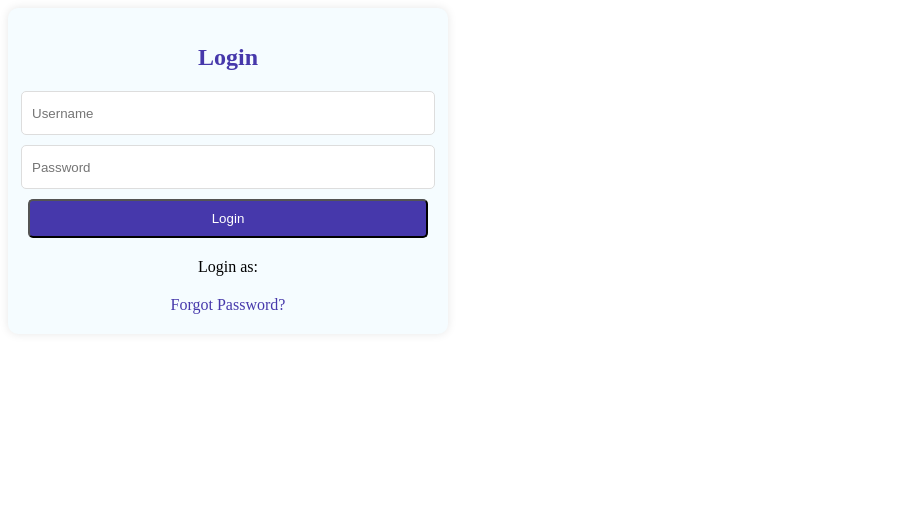
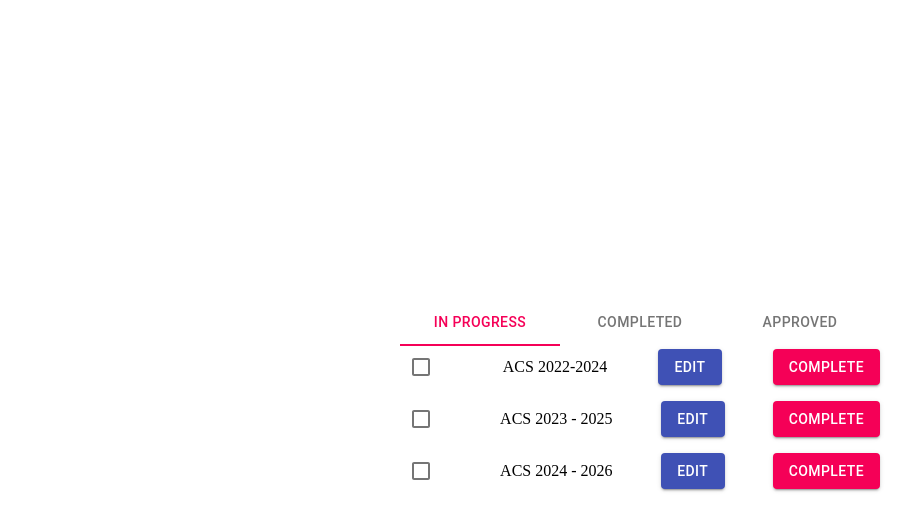
Before and after one commit to Kishor-Patil97/lecture-management, a React (Create React App) app in the folder lecture-management-system/: page / in a window 1280 px wide. Shown: the top 530 px of the page, without its empty margins (0-923 px from the left). Built offline with nearby package versions, Linux system fonts and the light colour scheme.

Commit message:
feat: InProgress Tab, Completed Tab and Approved Tab display

```diff
--- a/lecture-management-system/package.json
+++ b/lecture-management-system/package.json
@@ -3,6 +3,10 @@
   "version": "0.1.0",
   "private": true,
   "dependencies": {
+    "@emotion/react": "^11.11.1",
+    "@emotion/styled": "^11.11.0",
+    "@material-ui/core": "^4.12.4",
+    "@mui/material": "^5.15.0",
     "@testing-library/jest-dom": "^5.17.0",
     "@testing-library/react": "^13.4.0",
     "@testing-library/user-event": "^13.5.0",
--- a/lecture-management-system/src/App.js
+++ b/lecture-management-system/src/App.js
@@ -1,10 +1,11 @@
 import React from "react";
-import Login from "./components/Login";
+import Login from "./components/Login/Login";
+import InProgress from "./components/InProgress/InProgress";
 
 const App = () => {
   return (
     <div className="App">
-      <Login />
+      <InProgress />
     </div>
   );
 };
--- /dev/null
+++ b/lecture-management-system/src/components/InProgress/InProgress.css
@@ -0,0 +1,35 @@
+html,
+
+body {
+    display: flex;
+    justify-content: center;
+    align-items: center;
+    height: 100vh;
+    margin: 0;
+    background: white;
+}
+
+.InProgress {
+ display: flex;
+ flex-direction: column;
+ align-items: center;
+ padding: 20px;
+ border-radius: 10px;
+ box-shadow: 0 0 10px rgba(0, 0, 0, 0.1);
+ width: 50%;
+ max-width: 400px;
+ margin-top: 20px;
+}
+
+.todo {
+ display: flex;
+ align-items: center;
+ justify-content: space-between;
+ width: 100%;
+ margin-bottom: 10px;
+}
+
+.todo p {
+ margin: 0;
+ padding-left: 10px;
+}
--- /dev/null
+++ b/lecture-management-system/src/components/InProgress/InProgress.js
@@ -0,0 +1,71 @@
+import React, { useState } from "react";
+import { Tabs, Tab, Button, Checkbox } from "@material-ui/core";
+import "./InProgress.css";
+
+const InProgress = () => {
+  const [todos, setTodos] = useState([
+    { id: 1, text: "ACS 2022-2024", completed: false },
+    { id: 2, text: "ACS 2023 - 2025", completed: false },
+    { id: 3, text: "ACS 2024 - 2026", completed: false },
+  ]);
+
+  const [value, setValue] = useState(0);
+
+  const handleEdit = (id) => {
+    console.log(`Edit item with ID ${id}`);
+  };
+
+  const handleComplete = (id) => {
+    setTodos((prevTodos) =>
+      prevTodos.map((todo) =>
+        todo.id === id ? { ...todo, completed: !todo.completed } : todo
+      )
+    );
+  };
+
+  const handleChange = (event, newValue) => {
+    setValue(newValue);
+  };
+
+  return (
+    <div>
+      <Tabs
+        value={value}
+        onChange={handleChange}
+        textColor="secondary"
+        indicatorColor="secondary"
+        aria-label="secondary tabs example"
+      >
+        <Tab label="In Progress" />
+        <Tab label="Completed" />
+        <Tab label="Approved" />
+      </Tabs>
+
+      {todos.map((todo) => (
+        <div className="todo" key={todo.id}>
+          <Checkbox
+            checked={todo.completed}
+            onChange={() => handleComplete(todo.id)}
+          />
+          <p>{todo.text}</p>
+          <Button
+            variant="contained"
+            color="primary"
+            onClick={() => handleEdit(todo.id)}
+          >
+            Edit
+          </Button>
+          <Button
+            variant="contained"
+            color="secondary"
+            onClick={() => handleComplete(todo.id)}
+          >
+            Complete
+          </Button>
+        </div>
+      ))}
+    </div>
+  );
+};
+
+export default InProgress;
--- a/lecture-management-system/src/components/Login.css
+++ /dev/null
@@ -1,45 +0,0 @@
-.container {
-    display: flex;
-    flex-direction: column;
-    align-items: center;
-    background-color: #f5fcff;
-    padding: 20px;
-    border-radius: 10px;
-    box-shadow: 0 0 10px rgba(0, 0, 0, 0.1);
-    width: 400px;
-    max-width: 100%;
-}
-
-.loginTitle {
-    font-size: 24px;
-    color: #4638ab;
-    margin-bottom: 20px;
-}
-
-.input {
-    height: 40px;
-    width: 100%;
-    margin-bottom: 10px;
-    padding-left: 10px;
-    border: 1px solid #ddd;
-    border-radius: 5px;
-}
-
-.loginButton {
-    background-color: #4638ab;
-    padding: 10px;
-    width: 100%;
-    border-radius: 5px;
-    color: #fff;
-    cursor: pointer;
-    margin-bottom: 20px;
-}
-
-.loginAsText {
-    margin-bottom: 20px;
-}
-
-.forgotPasswordText {
-    color: #4638ab;
-    cursor: pointer;
-}
--- a/lecture-management-system/src/components/Login.js
+++ /dev/null
@@ -1,37 +0,0 @@
-import React, { useState } from "react";
-import "./Login.css";
-
-const Login = () => {
-  const [username, setUsername] = useState("");
-  const [password, setPassword] = useState("");
-
-  const handleLogin = () => {
-    console.log("Login Successful");
-  };
-
-  return (
-    <div className="container">
-      <h1 className="loginTitle">Login</h1>
-      <input
-        className="input"
-        placeholder="Username"
-        onChange={(e) => setUsername(e.target.value)}
-        value={username}
-      />
-      <input
-        className="input"
-        placeholder="Password"
-        type="password"
-        onChange={(e) => setPassword(e.target.value)}
-        value={password}
-      />
-      <button className="loginButton" onClick={handleLogin}>
-        Login
-      </button>
-      <div className="loginAsText">Login as:</div>
-      <div className="forgotPasswordText">Forgot Password?</div>
-    </div>
-  );
-};
-
-export default Login;
--- /dev/null
+++ b/lecture-management-system/src/components/Login/Login.css
@@ -0,0 +1,77 @@
+html,
+body {
+    height: 100%;
+    margin: 0;
+    background-image: url('../../assets/lmbg.jpg');
+    background-size: cover;
+    background-position: center;
+    background-repeat: no-repeat;
+}
+
+body {
+    display: flex;
+    justify-content: center;
+    align-items: center;
+    height: 100vh;
+    margin: 0;
+}
+
+.container {
+    display: flex;
+    flex-direction: column;
+    align-items: center;
+    background-color: white;
+    padding: 20px;
+    border-radius: 10px;
+    box-shadow: 0 0 10px rgba(0, 0, 0, 0.1);
+    width: 100%;
+    max-width: 100vh;
+}
+
+.loginTitle {
+    font-size: 24px;
+    color: #8040B8;
+    margin-bottom: 20px;
+}
+
+.input {
+    height: 40px;
+    width: 100%;
+    margin-bottom: 10px;
+    margin-top: 10px;
+    padding-left: 10px;
+    border: 1px solid #ddd;
+    border-radius: 5px;
+}
+
+.loginButton {
+    background-color: #8040B8;
+    padding: 10px;
+    width: 30%;
+    border-radius: 5px;
+    color: #fff;
+    cursor: pointer;
+    margin-bottom: 20px;
+}
+
+.loginAsText {
+    margin-bottom: 20px;
+}
+
+.forgotPasswordText {
+    width: 100%;
+    display: flex;
+    color: red;
+    justify-content: flex-end;
+    cursor: pointer;
+    margin: 10px;
+}
+
+.login_selections{
+    width: auto;
+    margin: 40px;
+}
+
+.login_radio_buttons{
+    margin-bottom: 20px;
+}
--- /dev/null
+++ b/lecture-management-system/src/components/Login/Login.js
@@ -0,0 +1,49 @@
+import React, { useState } from "react";
+import "./Login.css";
+
+const Login = () => {
+  const [username, setUsername] = useState("");
+  const [password, setPassword] = useState("");
+
+  const handleLogin = () => {
+    console.log("Login Successful");
+  };
+
+  return (
+    <div className="container">
+      <h1 className="loginTitle">Login as:</h1>
+      <div className="login_radio_buttons">
+        <label className="login_selections">
+          <input type="radio" name="userType" value="Lecture Manager" checked />{" "}
+          Lecture Manager
+        </label>
+        <label className="login_selections">
+          <input type="radio" name="userType" value="Professor" /> Professor
+        </label>
+      </div>
+      <div id="input_styles">
+        <label>Username: </label>
+        <input
+          className="input"
+          placeholder="Username"
+          onChange={(e) => setUsername(e.target.value)}
+          value={username}
+        />
+        <label>Password: </label>
+        <input
+          className="input"
+          placeholder="Password"
+          type="password"
+          onChange={(e) => setPassword(e.target.value)}
+          value={password}
+        />
+      </div>
+      <div className="forgotPasswordText">Forgot Password?</div>
+      <button className="loginButton" onClick={handleLogin}>
+        Login
+      </button>
+    </div>
+  );
+};
+
+export default Login;
```
Also changed, not shown: 2 other files (tests, documents, lock files or other folders).
